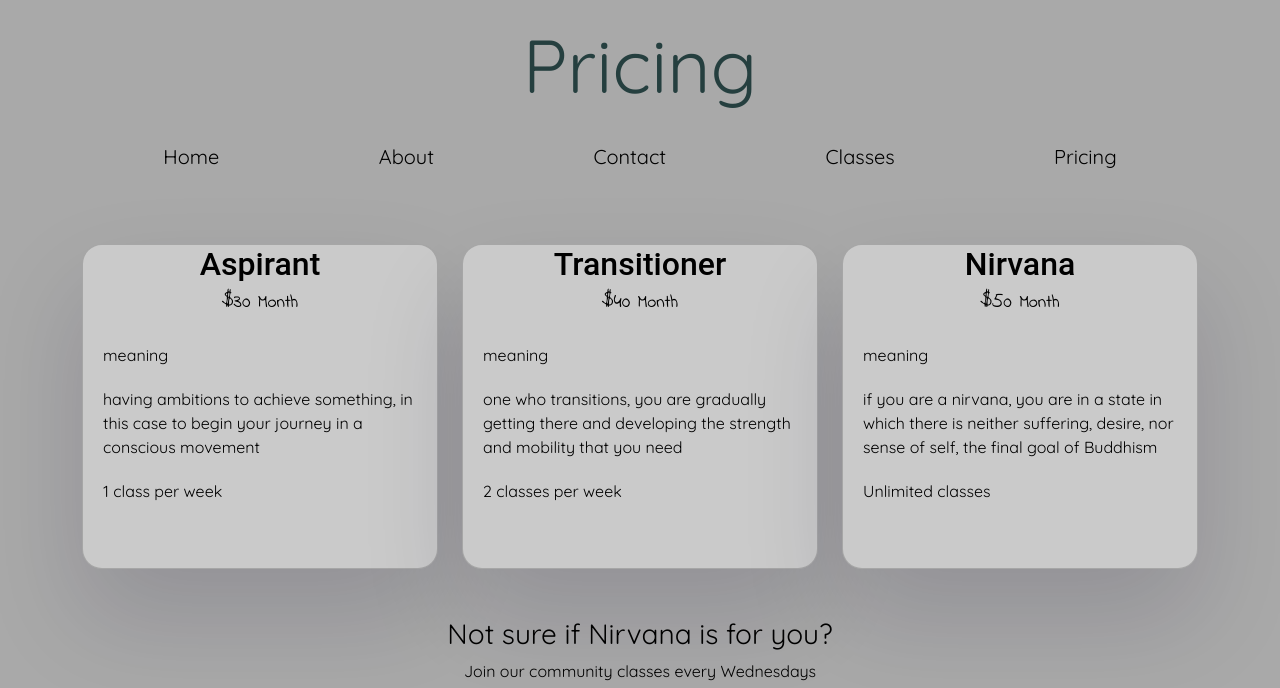
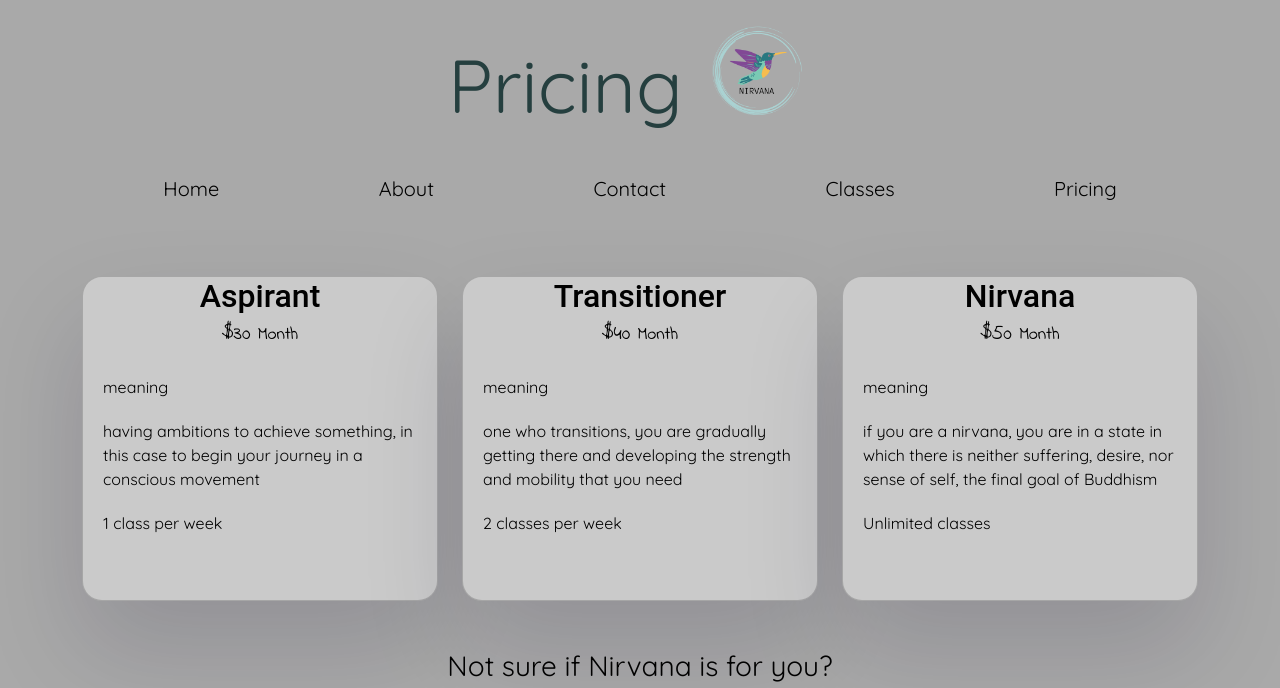
Before and after one commit to LuciaZanini/Nirvana, a website: page pages/prices.html in a window 1280 px wide. Shown: the top 688 px of the page. Drawn offline with nearby package versions, Linux system fonts and the light colour scheme.

Commit message:
final edition

```diff
--- a/css/scss/pages/_classes.scss
+++ b/css/scss/pages/_classes.scss
@@ -1,8 +1,7 @@
 /* body for classes */
 
 #classes {
-    background-image: url(../images/classes.jpg);
-    background-repeat: no-repeat;
+    background-color:darkgrey;
 }
 
 /* meet the team section */
--- a/css/scss/pages/_index.scss
+++ b/css/scss/pages/_index.scss
@@ -4,7 +4,24 @@
     margin: 0;
     padding: 0;
     background-color: darkgrey;
-    background-position: cover;
+}
+
+/* logo */
+
+header {
+    display: flex;
+    flex-direction: row;
+    justify-content: center;
+    align-items: center;
+
+    h1 {
+        margin: 0;
+    }
+
+    img {
+        width: 100%;
+        max-width: 150px;
+    }
 }
 
 .banner-video {
@@ -38,7 +55,7 @@
     h2 {
         font-size: 30px;
         text-align: center;
-      color:#f5f5f5;
+        color: #f5f5f5;
         font-family: 'Quicksand', sans-serif;
         font-weight: bold;
         animation-duration: 10s;
--- a/pages/prices.html
+++ b/pages/prices.html
@@ -30,13 +30,16 @@
     <!--Encabezado-->
     <header>
         <h1 class="animate__animated animate__bounceInDown">Pricing</h1>
+        <!--logo-->
+        <a href="../index.html">
+            <img src="../images/logo3.png" alt="logo">
+        </a>
     </header>
     <!--barra de navegacion-->
     <nav class="navbar navbar-expand-lg bg-transparent">
         <div class="container-fluid">
-                <button class="navbar-toggler" type="button" data-bs-toggle="collapse"
-                    data-bs-target="#navbarNavAltMarkup" aria-controls="navbarNavAltMarkup" aria-expanded="false"
-                    aria-label="Toggle navigation">
+            <button class="navbar-toggler" type="button" data-bs-toggle="collapse" data-bs-target="#navbarNavAltMarkup"
+                aria-controls="navbarNavAltMarkup" aria-expanded="false" aria-label="Toggle navigation">
                 <span class="navbar-toggler-icon"></span>
             </button>
             <div class="collapse navbar-collapse" id="navbarNavAltMarkup">
```
Also changed, not shown: index.html (+5 -2 lines), pages/about.html (+4 -0 lines), pages/classes.html (+6 -2 lines), pages/contact.html (+4 -0 lines), css/style.css, images/logo3.png (added), 1 other file. Lines whose indentation alone changed are shown as unchanged.
